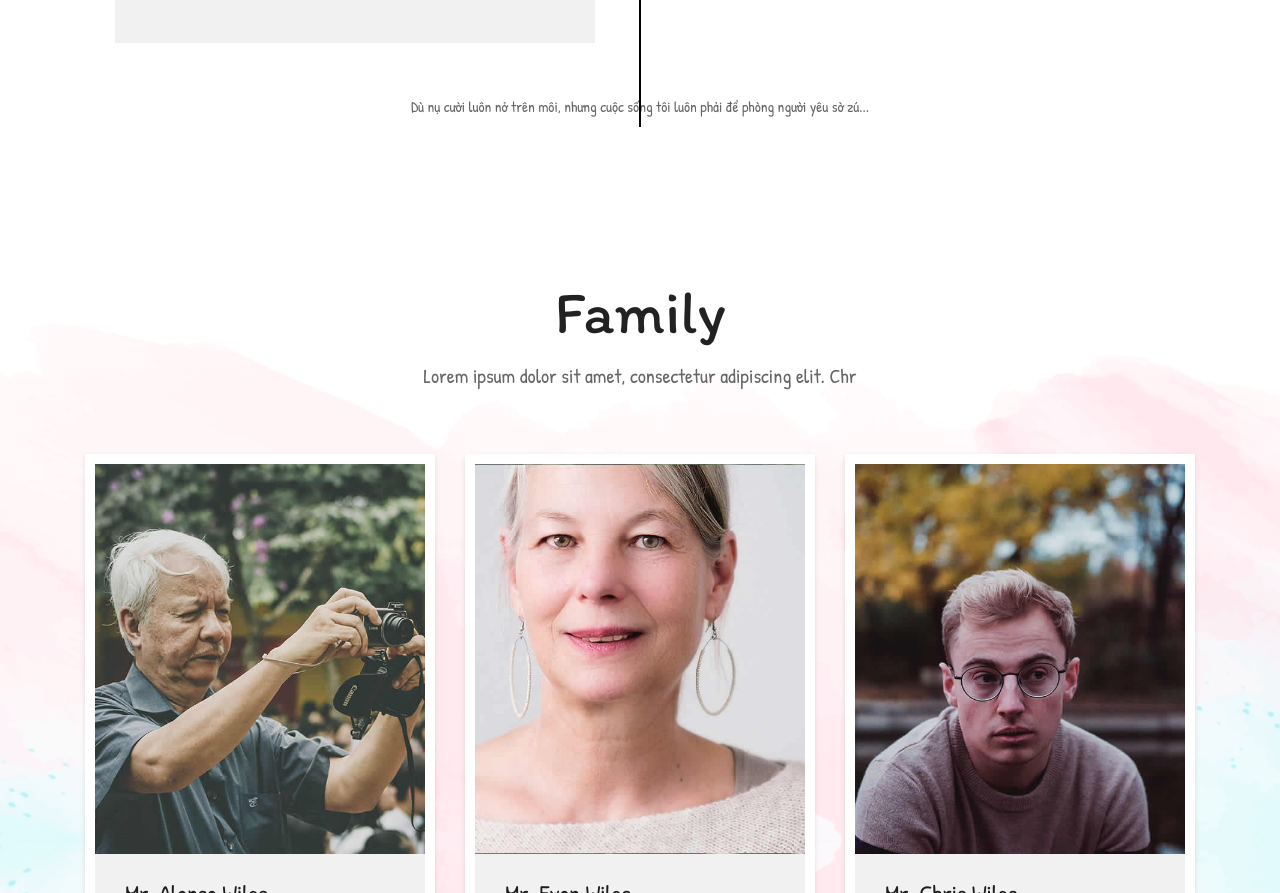
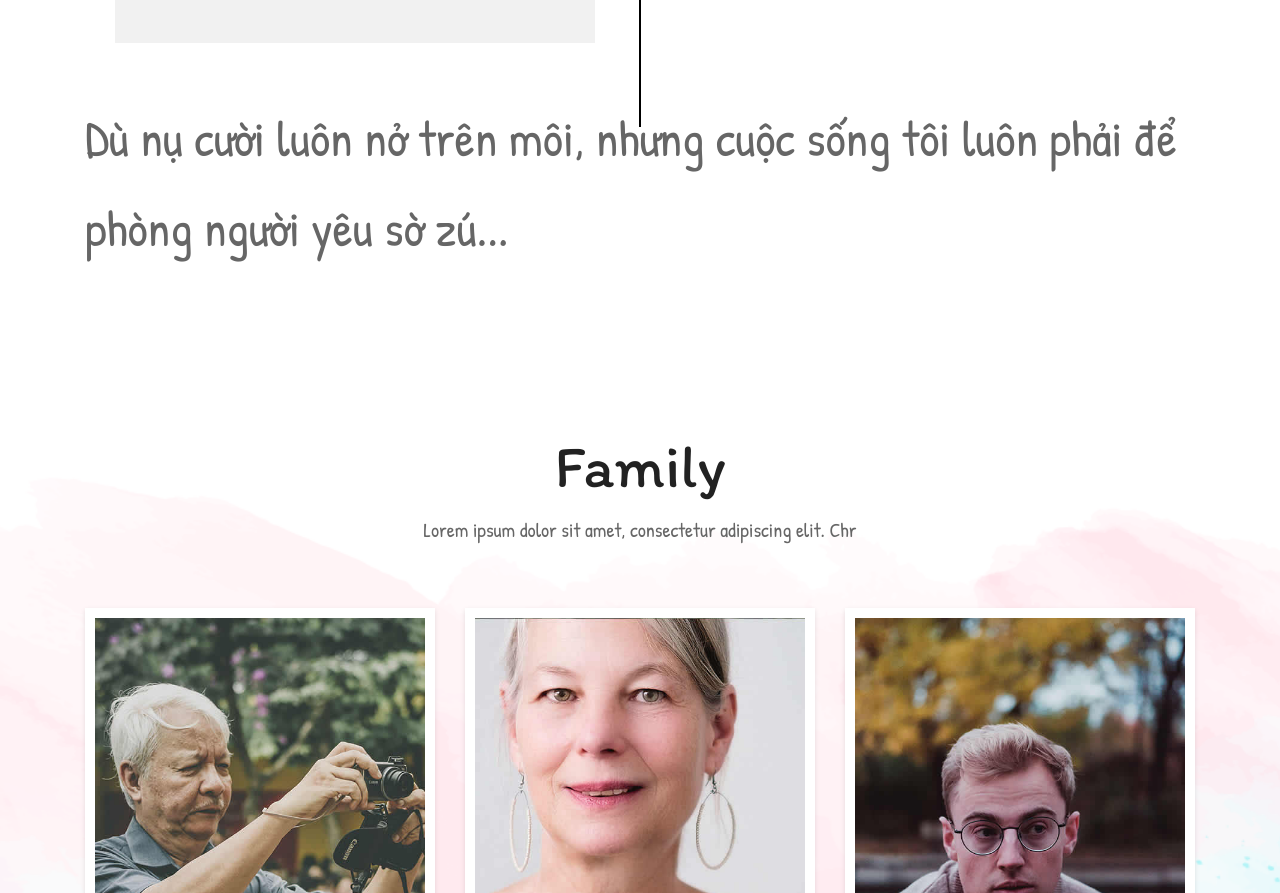
Before and after one commit to hoangtung97/babee, a plain HTML site: page home.html in a window 1280 px wide. Shown: the part 5436-6329 px from the top of the page. Drawn offline with Linux system fonts and the light colour scheme.

Commit message:
Update home.html

```diff
--- a/home.html
+++ b/home.html
@@ -363,7 +363,7 @@
                   </div>
                </div>
             </div>
-            <p>Dù nụ cười luôn nở trên môi, nhưng cuộc sống tôi luôn phải để phòng người yêu sờ zú...</p>
+            <p style="font-size: 50px;">Dù nụ cười luôn nở trên môi, nhưng cuộc sống tôi luôn phải để phòng người yêu sờ zú...</p>
          </div>
       </div>
       <!-- End Story -->
```
